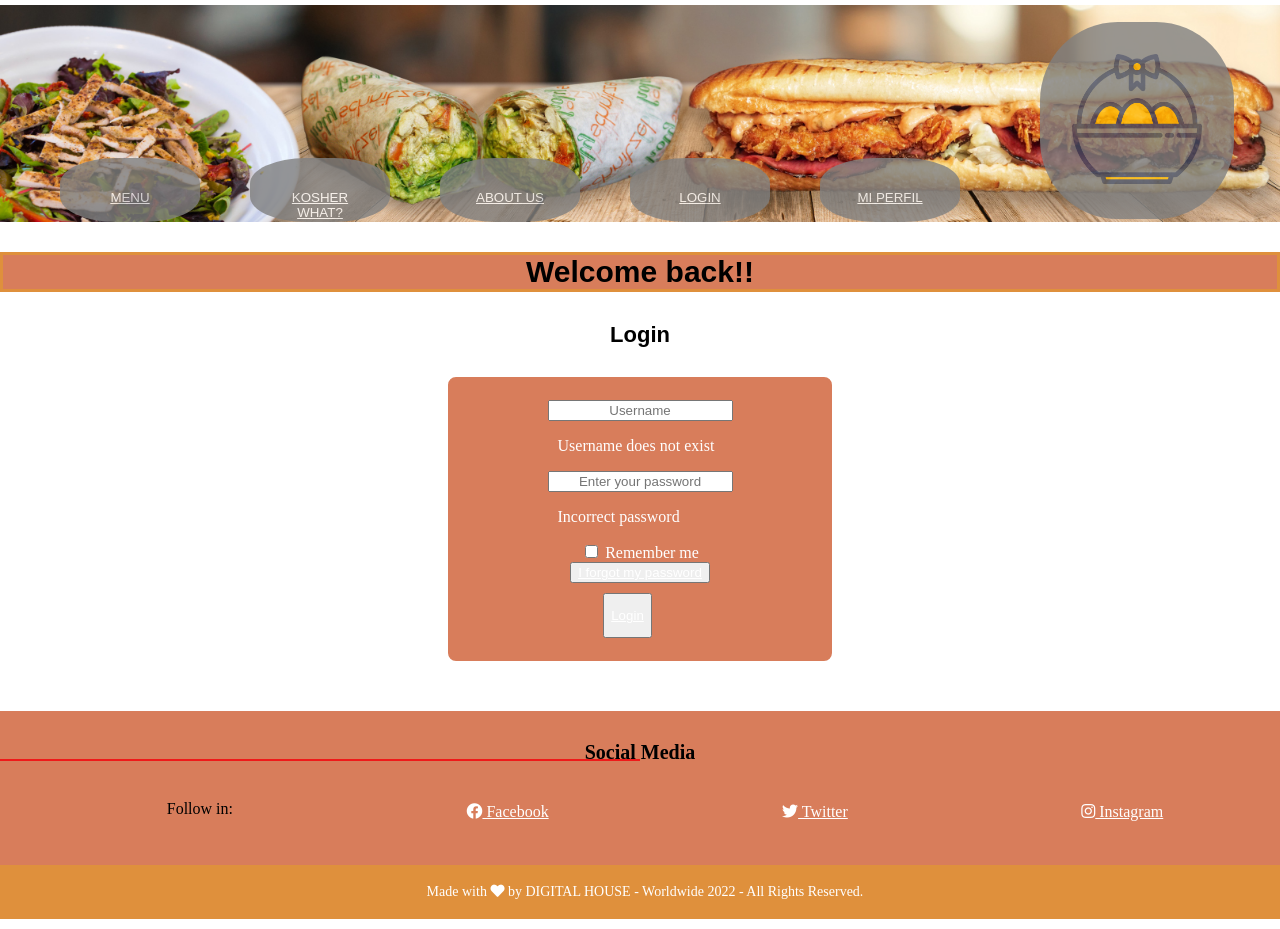
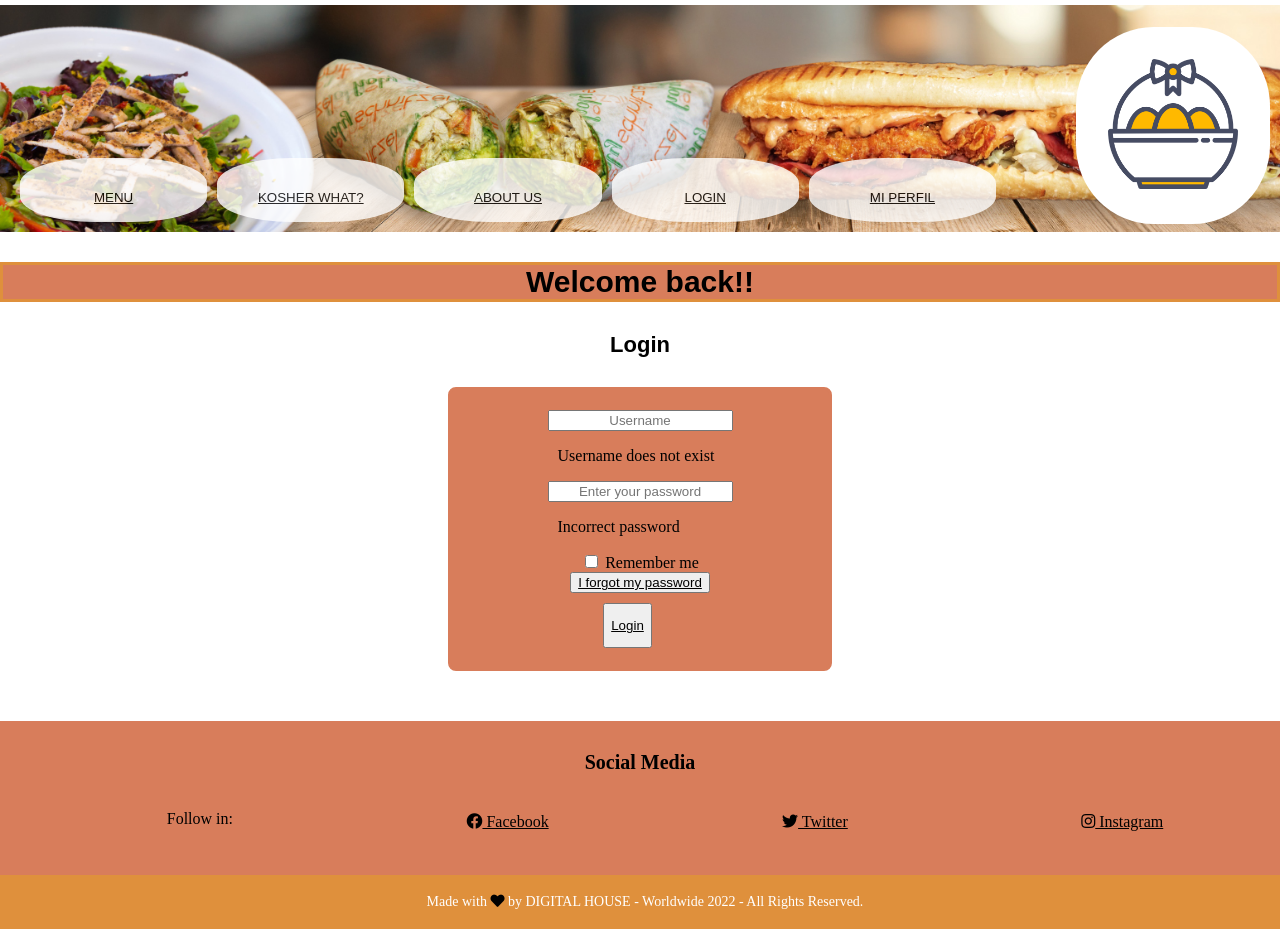
Before and after one commit to Meitalc/Grupo_1_ChallahAndMore, a website: page views/login.html in a window 1280 px wide. Drawn offline with Linux system fonts and the light colour scheme.

Commit message:
Update styles.css
actualizacion header, home, body

```diff
--- a/public/css/styles.css
+++ b/public/css/styles.css
@@ -3,7 +3,7 @@
 * {
     box-sizing: border-box;
     list-style:none;
-    color: white;
+    color: black;
     text-align: center;
 }
 
@@ -32,40 +32,44 @@ display: flexbox;
 
 
 .menu-arriba{
+
 padding: 30px;
 flex-wrap: nowrap;
-width: 140px;
+width: 100%;
 height: 20px;
-margin-left: 50px;
+margin-left: 10px;
+margin-bottom: 10px;
 margin-top: 140px;
 border-color: transparent;
-background-color:  gray;
+background-color:  white;
 opacity: 0.8;
 border-radius: 40%;
 
 }
 .menu-arriba:hover {
-background-color: black;
+background-color: white;
 opacity: 0.7;
 }
 
 
 
 .menu-arriba1{
+
 padding: 30px;
 flex-wrap: nowrap;
 margin-left: 80px;
 border-radius: 40%;
 border-color: transparent;
-background-color:  gray;
-opacity: 0.8;
+background-color:  white;
+
 }
 
 .menu-arriba1:hover {
-background-color: black;
-opacity: 0.7;
+background-color: white;
+opacity: 0.5;
 }
 .menu-abajo{
+
     top:50%;
     background-color:rgb(223, 187, 187);
     width: 90%;
@@ -84,6 +88,7 @@ box-shadow: 0px 0px 2px 2px rgb(116, 92, 92);
 
 
 .botones{
+
 margin: 10px;
 display: flex;
 flex-wrap: nowrap;
@@ -95,8 +100,8 @@ align-items: center;
 
 .boton-menu{
 display: flex;
+margin-left: 20px;
 flex-wrap: nowrap;
-margin: 80px;
 width: 100%;
 
 
@@ -120,6 +125,8 @@ width: 40%;
 body{
 margin: auto;
 padding-top: 5px;
+background-color: lightgreen
+opacity: 0.9;
 
 
 }
@@ -143,7 +150,6 @@ margin-top: 50px;
 }
 
 .footer-top-box h3::before {
-    border-bottom: 2px solid rgb(239, 25, 25);
     content: "";
     height: 3px;
     width: 50%;
```
